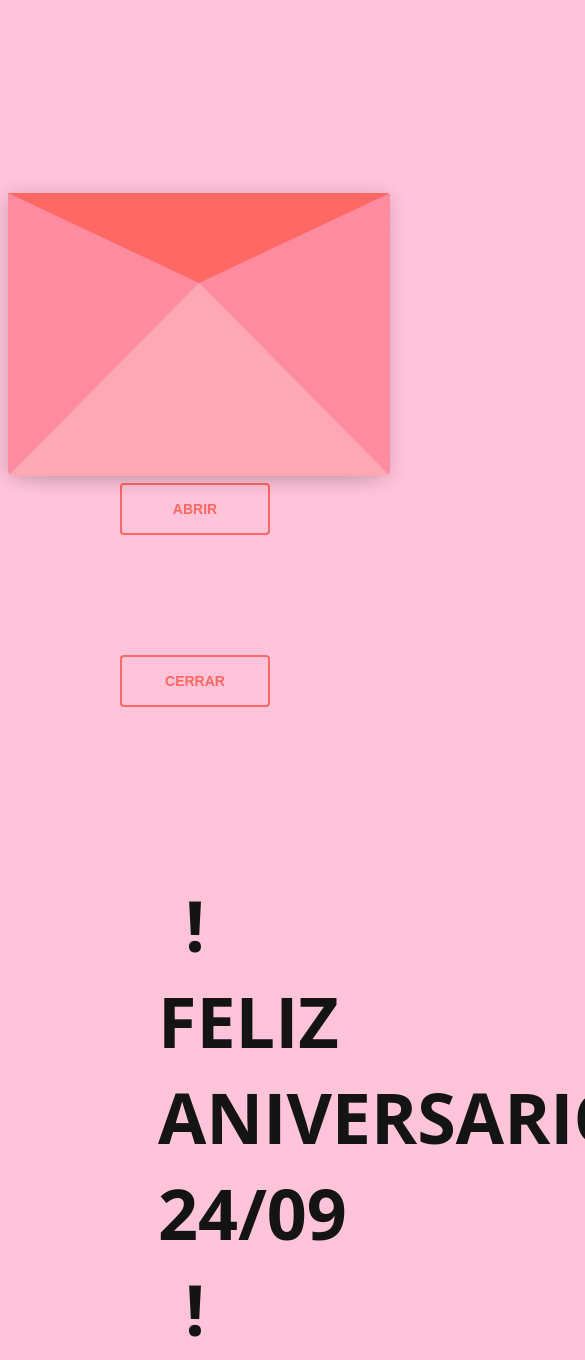
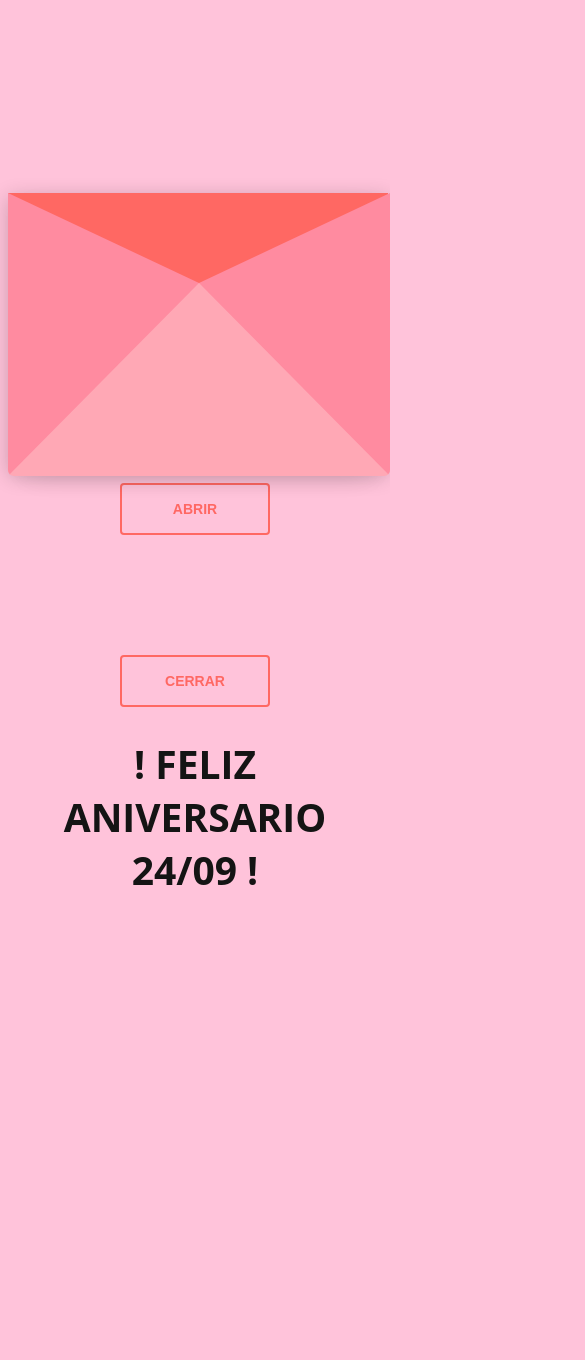
Before and after one commit to alejandro-sm/proyect-ani-24.09, a plain HTML site: page index.html in a window 390 px wide. Shown: the part 5-1365 px from the top of the page, 585 px wide, since content can reach past the window. After the commit the page ends 911 px from the top, so only its background shows below. Drawn offline with nearby package versions, Linux system fonts and the light colour scheme.

Commit message:
index.css

```diff
--- a/index.css
+++ b/index.css
@@ -270,3 +270,10 @@ body {
     font-size: 70px;
     margin: 150px;
 }
+
+@media (max-width: 600px) {
+    .valentine {
+        font-size: 10vw; /* Aumenta ligeramente el tamaño en móviles pequeños */
+        margin: 10px auto; /* Reduce el margen en móviles */
+    }
+}
```
